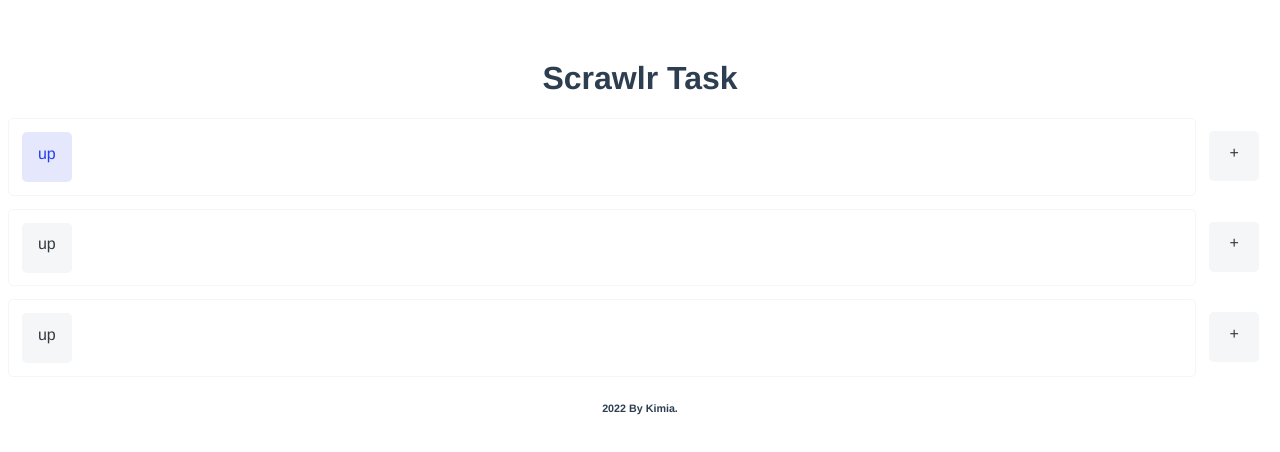
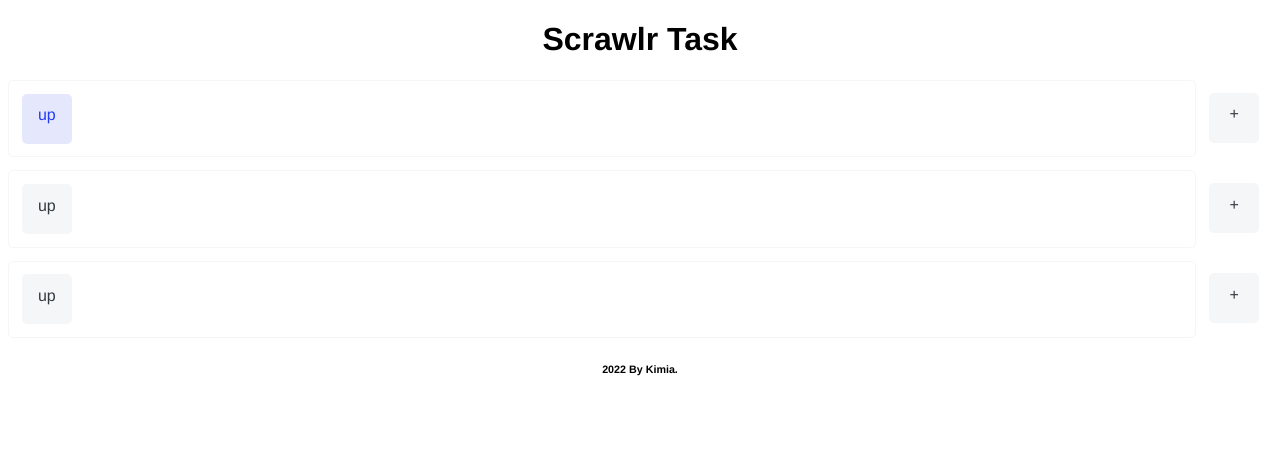
Before and after one commit to kimiashz/Scrawlr-task, a Vue app: page / in a window 1280 px wide. Shown: the top 452 px of the page. Built offline with nearby package versions, Linux system fonts and the light colour scheme.

Commit message:
add Store

```diff
--- a/src/App.vue
+++ b/src/App.vue
@@ -1,7 +1,7 @@
 <template>
   <h1>Scrawlr Task</h1>
   <List
-    v-for="({ count, selected }, index) in items"
+    v-for="({ count, selected }, index) in $store.state.items"
     :key="index"
     :count="count"
     :selected="selected"
@@ -19,21 +19,12 @@ export default {
   components: {
     List,
   },
-  data() {
-    return {
-      items: [
-        { count: 1, selected: true },
-        { count: 1, selected: false },
-        { count: 1, selected: false },
-      ]
-    }
-  },
   methods: {
-    createToggle (key, selected) {
-      return () => this.items[key].selected = !selected;
+    createToggle (key) {
+      return () => this.$store.dispatch('toggle', key);
     },
     createAdd (key) {
-      return () => ++this.items[key].count;
+      return () => this.$store.dispatch('add', key);
     }
   }
 }
@@ -50,4 +41,12 @@ export default {
   * {
     box-sizing: border-box;
   }
+
+  #app {
+    font-family: Avenir, Helvetica, Arial, sans-serif;
+    -webkit-font-smoothing: antialiased;
+    -moz-osx-font-smoothing: grayscale;
+    text-align: center;
+    margin-top: var(--space);
+  }
 </style>
--- a/src/index.css
+++ /dev/null
@@ -1,8 +0,0 @@
-#app {
-  font-family: Avenir, Helvetica, Arial, sans-serif;
-  -webkit-font-smoothing: antialiased;
-  -moz-osx-font-smoothing: grayscale;
-  text-align: center;
-  color: #2c3e50;
-  margin-top: 60px;
-}
--- /dev/null
+++ b/src/store.js
@@ -0,0 +1,29 @@
+import { createStore } from 'vuex'
+
+const store = createStore({
+  state: {
+    items: [
+      { count: 1, selected: true },
+      { count: 1, selected: false },
+      { count: 1, selected: false },
+    ]
+  },
+  mutations: {
+    toggle (state, key) {
+      state.items[key].selected = !state.items[key].selected;
+    },
+    add (state, key) {
+      ++state.items[key].count;
+    }
+  },
+  actions: {
+    toggle ({ commit }, key) {
+      commit('toggle', key)
+    },
+    add ({ commit }, key) {
+      commit('add', key)
+    }
+  }
+})
+
+export default store;
```
Also changed, not shown: src/components/HelloWorld.vue (deleted, +0 -19 lines), src/main.js (+5 -2 lines), src/assets/logo.png (deleted).
